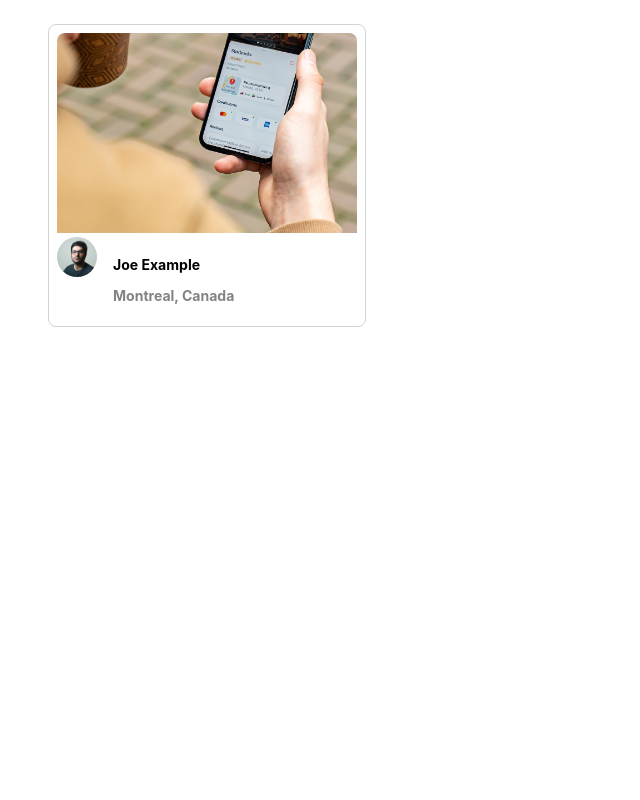
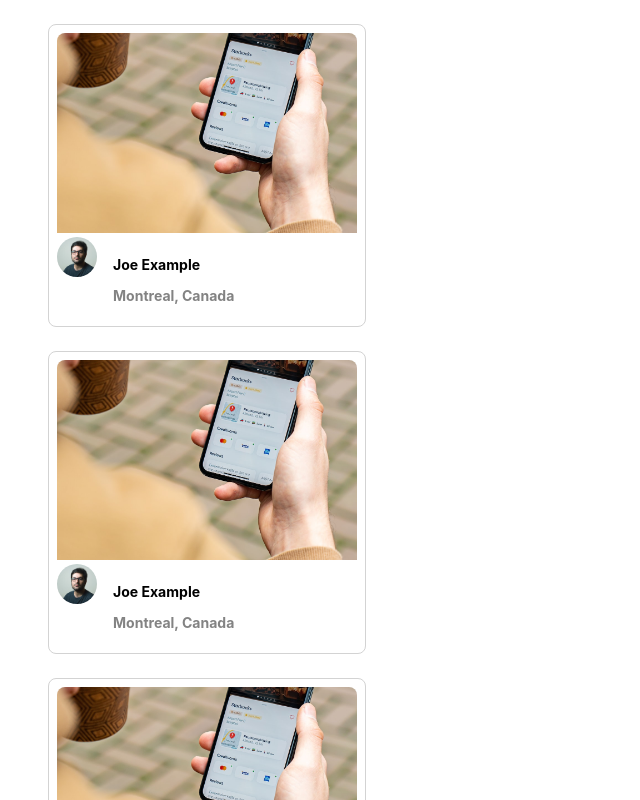
Before and after one commit to JorgeLMedina/photolabs-starter, a React (Create React App) app in the folder frontend/: page / in a window 1280 px wide. Shown: the top 800 px of the page, without its empty margins (0-640 px from the left). Built offline with nearby package versions, Linux system fonts and the light colour scheme; the HTML template or start-up script is replaced by a standard one.

Commit message:
Make App.jsx to display three different photo images with an array given by a helper method

```diff
--- a/frontend/src/App.jsx
+++ b/frontend/src/App.jsx
@@ -13,12 +13,16 @@ const sampleDataForPhotoListItem = {
   username: "Joe Example",
   profile: `${process.env.PUBLIC_URL}/profile-1.jpg`,
 };
-
 // Note: Rendering a single component to build components in isolation
 const App = () => {
+  const photosArr = [];
+  for (let i = 0; i < 3; i++) {
+    photosArr.push(<PhotoListItem key={i + 1} photo={sampleDataForPhotoListItem} />)
+  }
+
   return (
     <div className="App">
-      <PhotoListItem photo={sampleDataForPhotoListItem} />
+      {photosArr}
     </div>
   );
 };
```
